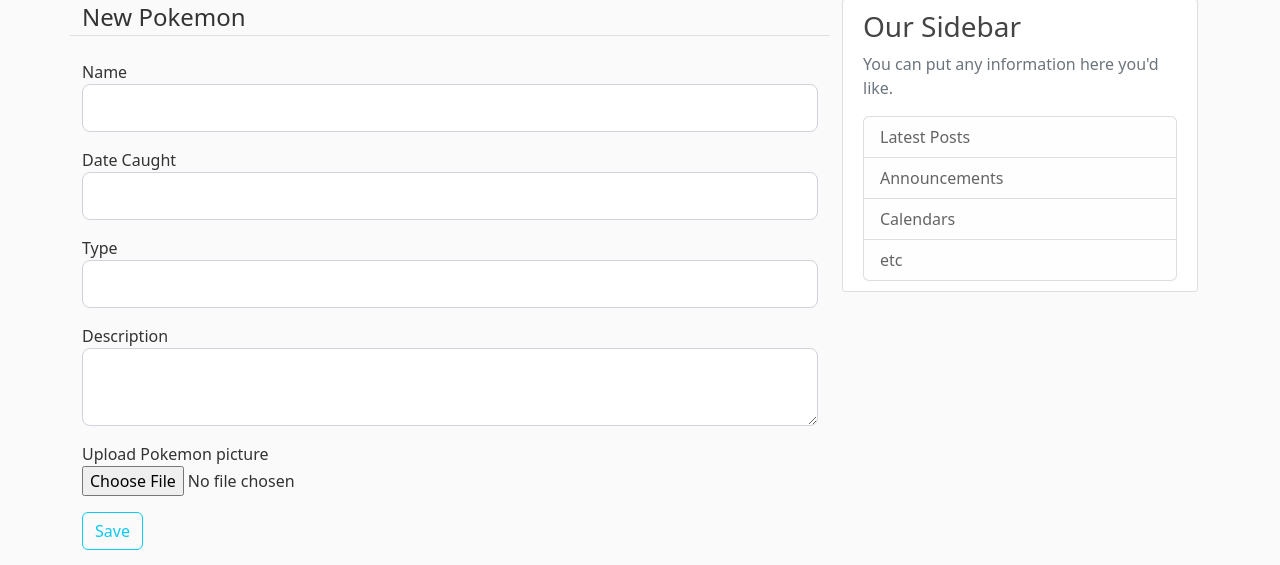
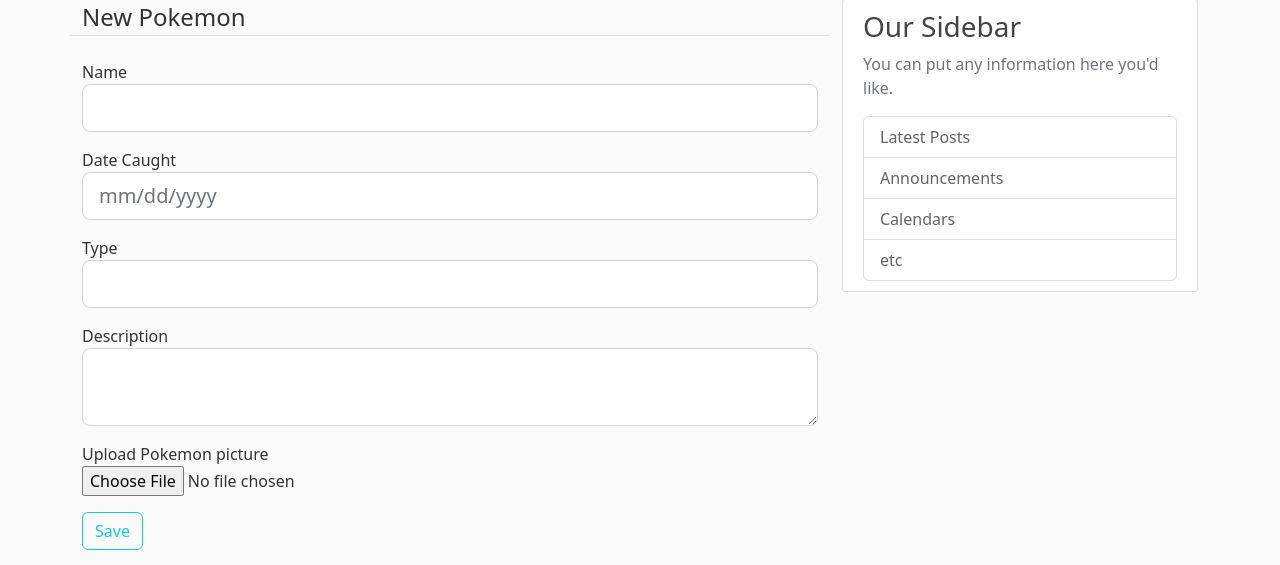
Before and after one commit to christinehannn/crispy-pokemon, a Flask app: page /pokemon/new in a window 1280 px wide. Shown: the part 81-646 px from the top of the page. Run offline with Flask 2, Linux system fonts and the light colour scheme; the visitor is signed in with stand-in values (Sample User, id 1); some libraries are stand-ins or nearby versions.

Commit message:
added placeholder for date

```diff
--- a/pokemon/templates/create_pokemon.html
+++ b/pokemon/templates/create_pokemon.html
@@ -21,14 +21,14 @@
       <div class="col-xs-12 mb-3">
         {{ form.date_caught.label(class="form-control-label") }}
         {% if form.date_caught.errors %}
-          {{ form.date_caught(class="form-control form-control-lg is-invalid") }}
+          {{ form.date_caught(class="form-control form-control-lg is-invalid", placeholder="mm/dd/yyyy") }}
           <div class="invalid-feedback">
             {% for error in form.date_caught.errors %}
               <span>{{ error }}</span>
             {% endfor %}
           </div>
         {% else %}
-          {{ form.date_caught(class="form-control form-control-lg") }}
+          {{ form.date_caught(class="form-control form-control-lg", placeholder="mm/dd/yyyy") }}
         {% endif %}
       </div>
       <div class="col-xs-12 mb-3">
```
